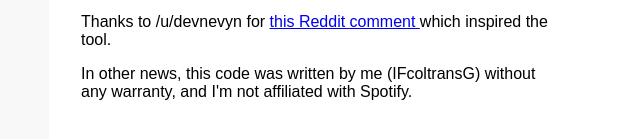
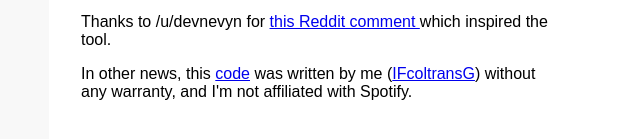
Before and after one commit to IFcoltransG/spotify-annotator, a plain HTML site: page index.html in a window 1280 px wide. Shown: the part 289-428 px from the top of the page, without its empty margins (575-1215 px from the left). Drawn offline with Linux system fonts and the light colour scheme.

Commit message:
Add a links back to the GitHub repository
Including to my user profile, IFcoltransG

```diff
--- a/index.html
+++ b/index.html
@@ -348,7 +348,7 @@
             which inspired the tool.
           <p>
 
-            In other news, this code was written by me (IFcoltransG) without any warranty, and I'm not affiliated with
+            In other news, this <a href="https://github.com/IFcoltransG/spotify-annotator/">code</a> was written by me (<a href="https://github.com/IFcoltransG/">IFcoltransG</a>) without any warranty, and I'm not affiliated with
             Spotify.
         </div>
       </div>
```
